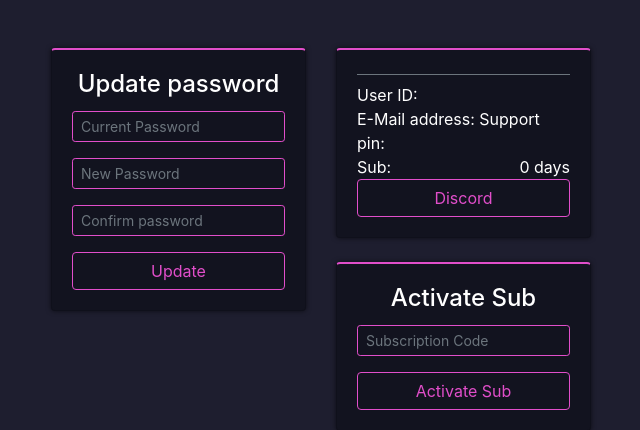
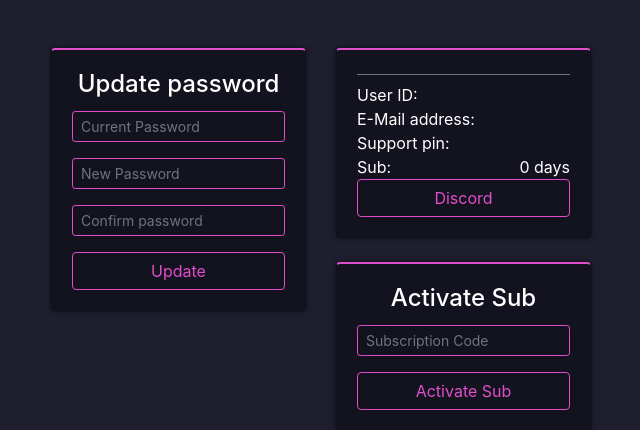
Before and after one commit to SkyFallOfficial/Zrinyi, a PHP site: page /profile.php in a window 1280 px wide. Shown: the part 56-486 px from the top of the page, without its empty margins (319-959 px from the left). Run offline with PHP 8.4, Linux system fonts and the light colour scheme; the visitor is signed in with stand-in values (Sample User, id 1); some libraries are stand-ins or nearby versions.

Commit message:
Typo
Small typo update.

```diff
--- a/panel/profile.php
+++ b/panel/profile.php
@@ -89,7 +89,7 @@ Util::navbar();
 							<div class="row">
 								<div class="col-12 clearfix">
 									User ID: <p class="float-right mb-0"><?php Util::display($uid); ?></p> <br>
-									E-Mail address: <p class="float-right mb-0"><?php Util::display($email); ?></p>
+									E-Mail address: <p class="float-right mb-0"><?php Util::display($email); ?></p> <br>
 									Support pin: <p class="float-right mb-0"><?php Util::display($supportpin); ?></p>
 								</div>
 
```
